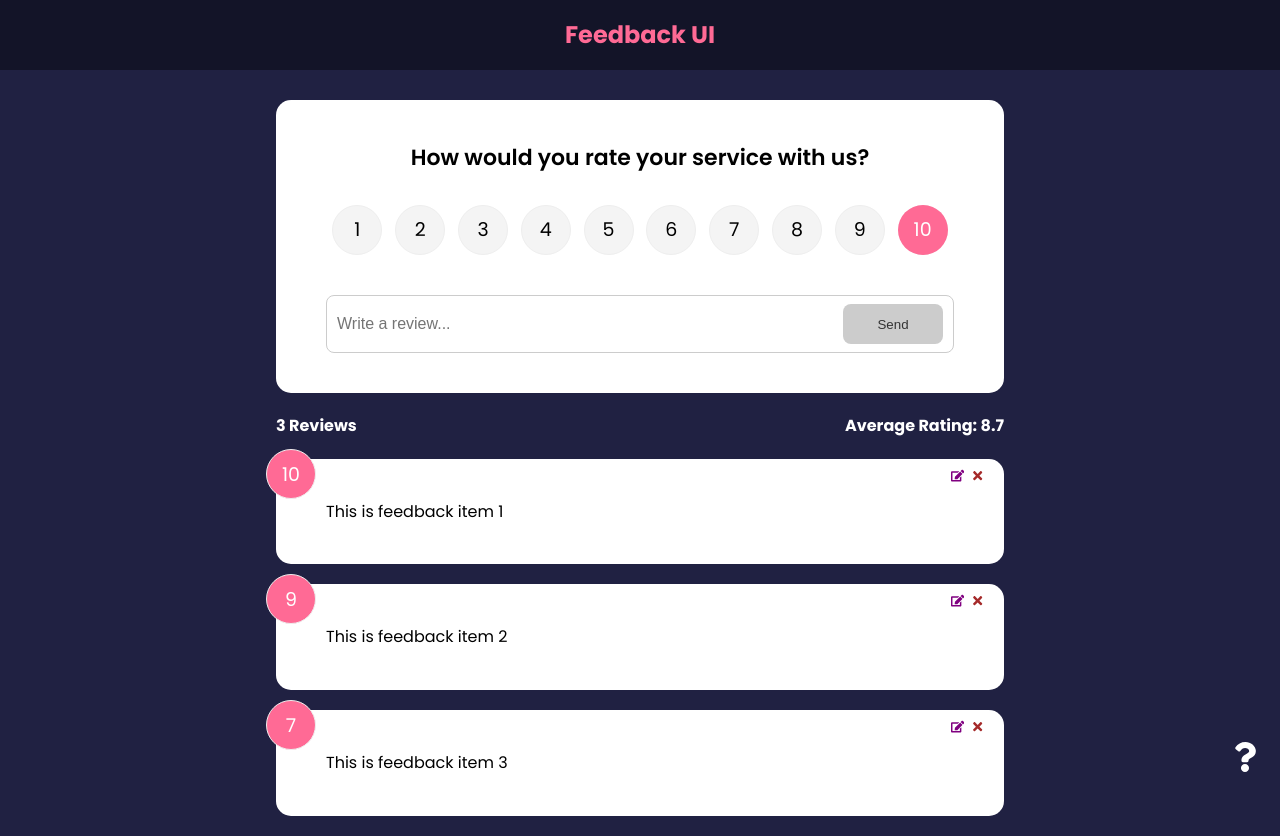
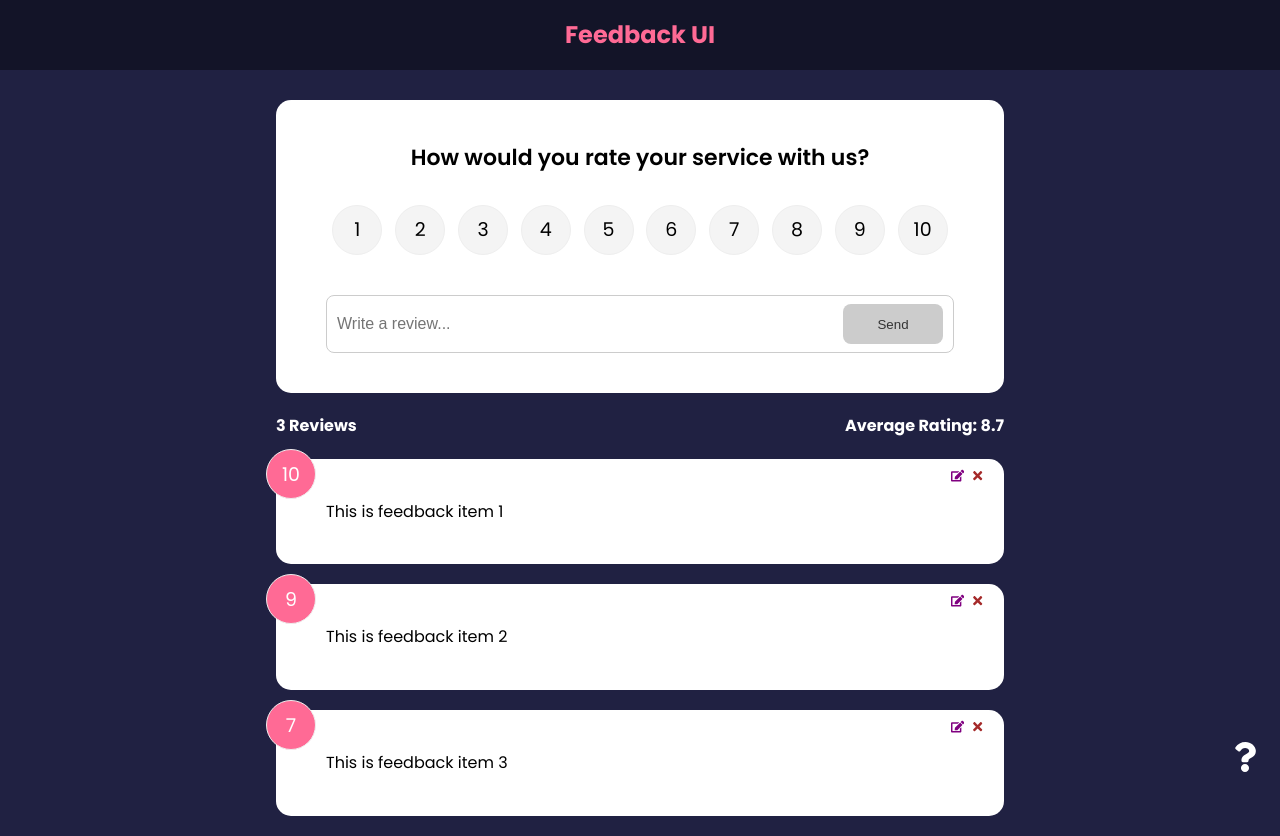
Before and after one commit to rosiezhang1995/feedback-app, a React (Create React App) app: page / in a window 1280 px wide. Built offline with nearby package versions, Linux system fonts and the light colour scheme.

Commit message:
Enable form auto-fill with feedbackEdit integration

```diff
--- a/src/components/FeedbackForm.jsx
+++ b/src/components/FeedbackForm.jsx
@@ -1,4 +1,4 @@
-import React, { useState, useContext} from 'react'
+import React, { useState, useContext, useEffect} from 'react'
 import Card from './shared/Card'
 import Button from './shared/Button'
 import RatingSelect from './RatingSelect'
@@ -14,7 +14,15 @@
     const [btnDisabled, setBtnDisabled] = useState(true)
     const [message, setMessage] = useState('')
 
-    const {addFeedback} = useContext(FeedbackContext)
+    const {addFeedback, feedbackEdit} = useContext(FeedbackContext)
+
+    useEffect( () => {
+        if (feedbackEdit.edit === true ){
+            setBtnDisabled(false)
+            setText(feedbackEdit.item.text)
+            setRating(feedbackEdit.item.rating)
+        }
+    }, [feedbackEdit])
 
 
     // Function to handle changes in the text input
--- a/src/components/RatingSelect.jsx
+++ b/src/components/RatingSelect.jsx
@@ -1,9 +1,17 @@
-import { useState } from 'react'
+import { useState, useContext, useEffect } from 'react'
+import FeedbackContext from '../context/FeedbackContext'
 
 function RatingSelect({ select }) {
 
   // State to store the currently selected rating, default is 10
   const [selected, setSelected] = useState(10)
+
+  const {feedbackEdit} = useContext(FeedbackContext)
+
+  useEffect(() => {
+    setSelected(feedbackEdit.item.rating)
+  }, [feedbackEdit])
+
 
   // Handle changes in the selected rating
   const handleChange = (e) => {
--- a/src/context/FeedbackContext.js
+++ b/src/context/FeedbackContext.js
@@ -55,6 +55,7 @@
         deleteFeedback,
         addFeedback,
         editFeedback,
+        feedbackEdit,
       }}
     >
       {children}
```
